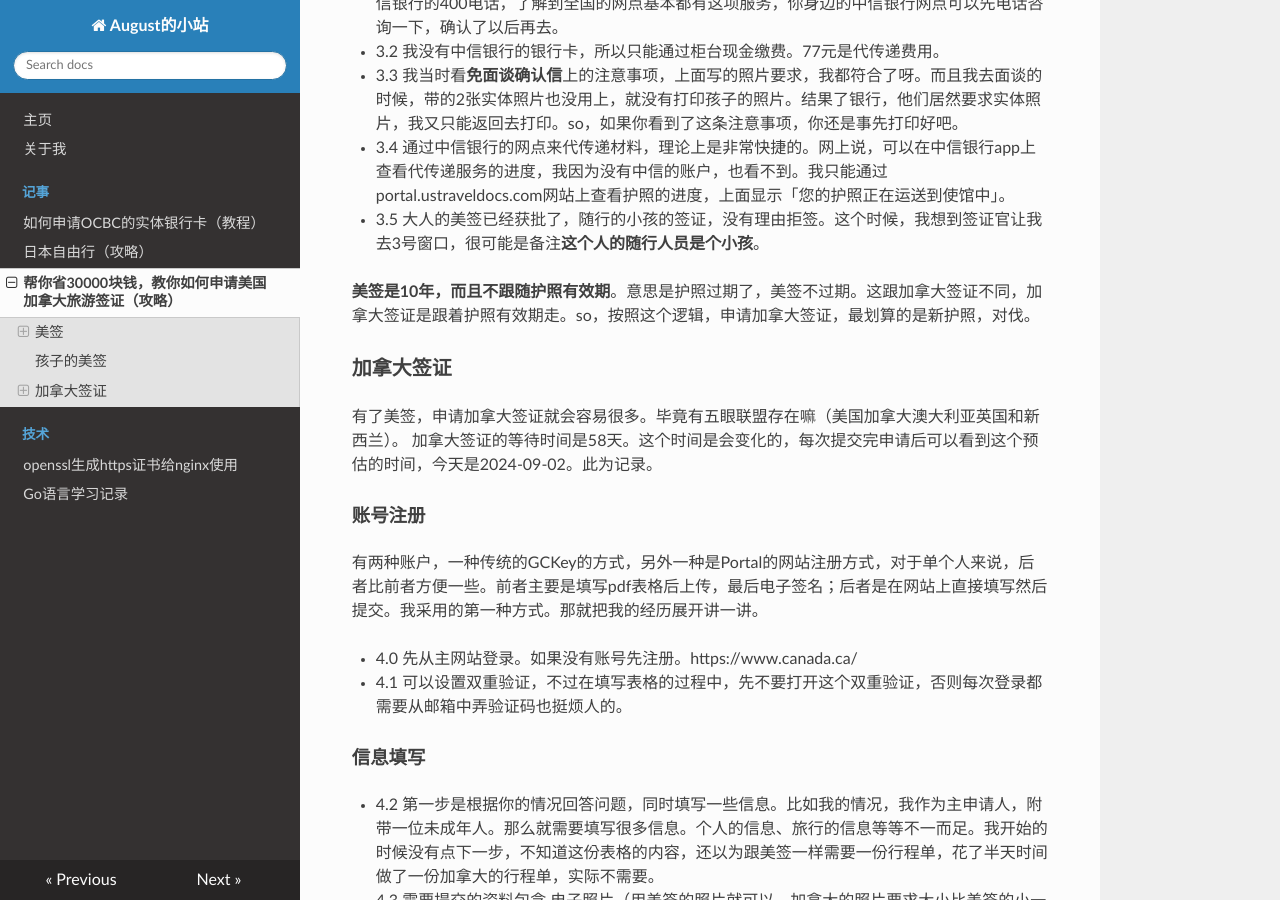
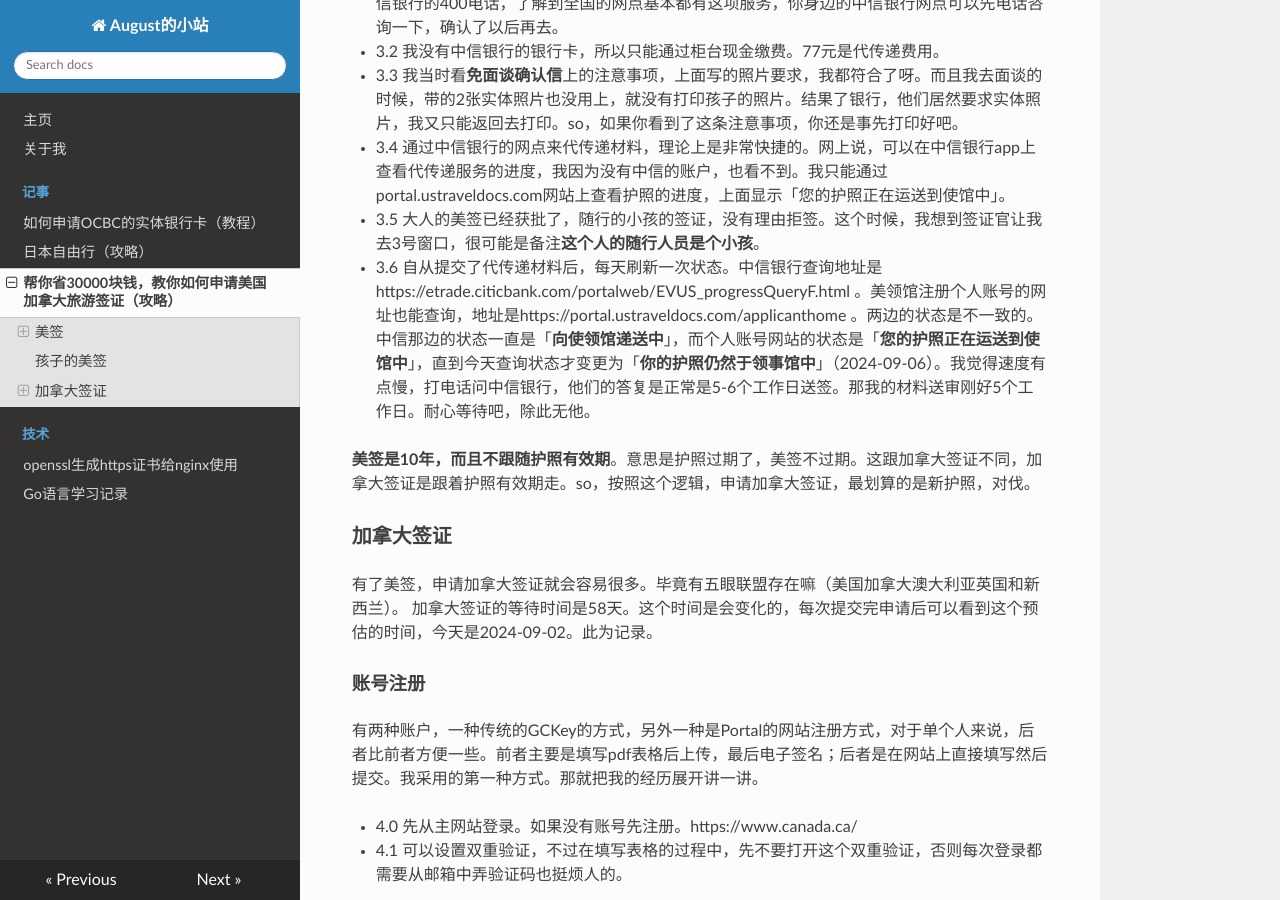
Before and after one commit to ee4ga9d/my-project, an MkDocs documentation site: the page built from docs/2024/08/30.md, in a window 1280 px wide and 900 px high, scrolled down 3307 px. Built offline with MkDocs 1.6.1, drawn with Linux system fonts in a browser that asks for light colours; nearby versions of some CDN libraries; some of the changed text lies outside the part shown.

Commit message:
Biometrics Collection Appointment

```diff
--- a/docs/2024/08/30.md
+++ b/docs/2024/08/30.md
@@ -73,6 +73,8 @@
 * 3.3 我当时看**免面谈确认信**上的注意事项，上面写的照片要求，我都符合了呀。而且我去面谈的时候，带的2张实体照片也没用上，就没有打印孩子的照片。结果了银行，他们居然要求实体照片，我又只能返回去打印。so，如果你看到了这条注意事项，你还是事先打印好吧。
 * 3.4 通过中信银行的网点来代传递材料，理论上是非常快捷的。网上说，可以在中信银行app上查看代传递服务的进度，我因为没有中信的账户，也看不到。我只能通过portal.ustraveldocs.com网站上查看护照的进度，上面显示「您的护照正在运送到使馆中」。
 * 3.5 大人的美签已经获批了，随行的小孩的签证，没有理由拒签。这个时候，我想到签证官让我去3号窗口，很可能是备注**这个人的随行人员是个小孩**。
+* 3.6 自从提交了代传递材料后，每天刷新一次状态。中信银行查询地址是https://etrade.citicbank.com/portalweb/EVUS_progressQueryF.html 。美领馆注册个人账号的网址也能查询，地址是https://portal.ustraveldocs.com/applicanthome  。两边的状态是不一致的。中信那边的状态一直是「**向使领馆递送中**」，而个人账号网站的状态是「**您的护照正在运送到使馆中**」，直到今天查询状态才变更为「**你的护照仍然于领事馆中**」（2024-09-06）。我觉得速度有点慢，打电话问中信银行，他们的答复是正常是5-6个工作日送签。那我的材料送审刚好5个工作日。耐心等待吧，除此无他。
+
 
 **美签是10年，而且不跟随护照有效期**。意思是护照过期了，美签不过期。这跟加拿大签证不同，加拿大签证是跟着护照有效期走。so，按照这个逻辑，申请加拿大签证，最划算的是新护照，对伐。
 
@@ -103,3 +105,5 @@
 
   （2024-09-03）
 * 4.11 网页的「谷歌翻译」仅仅作为参考，很多地方会翻译错误。比如我刚刚收到加拿大移民局的一封信。谷歌邮箱提示我，加拿大移民局更新了我的审核状态，我赶紧登录查看了一下。下意识的用了谷歌翻译页面，写着「生物识别催款信」，吓我一跳。我还以为缴费没收到呢。实际上原文是「Biometrics Collection Letter」，翻译过来是「生物识别收集信」。看了里面的内容，是提醒带着这封信和护照去采集指纹。加拿大移民局的效率好高啊，昨天提交的申请，今天就通知让我去采集指纹了。按照网友的说法，采集完指纹后，基本一周左右会通知申请人带着护照去贴签。
+#### 录指纹
+* 4.12 今天想起来预约加拿大签证的录指纹事宜。通过邮箱预约还比较方便，邮箱地址是 infopek.cacn@vfshelpline.com ，在内容上需要注明你的**指纹采集通知信是否在有效期内**，那你写清楚逾期日期是多少；写清楚**IRCC No.(请查看生物识别指导信的第二页)**，查看前面移民局发的「**生物识别收集信**」。我本来想着预约周五上午的时间，但是签证中心给我安排的是下周的时间，服从安排。打印几份材料（预约信、PIPL Consent Form 《个人信息保护法》同意函、VFS 服务同意书），按照模板的样子签名，复印一次护照首页，按照邮件需要的材料准备好。网上有说手机号不要重复。（2024-09-12）
```
